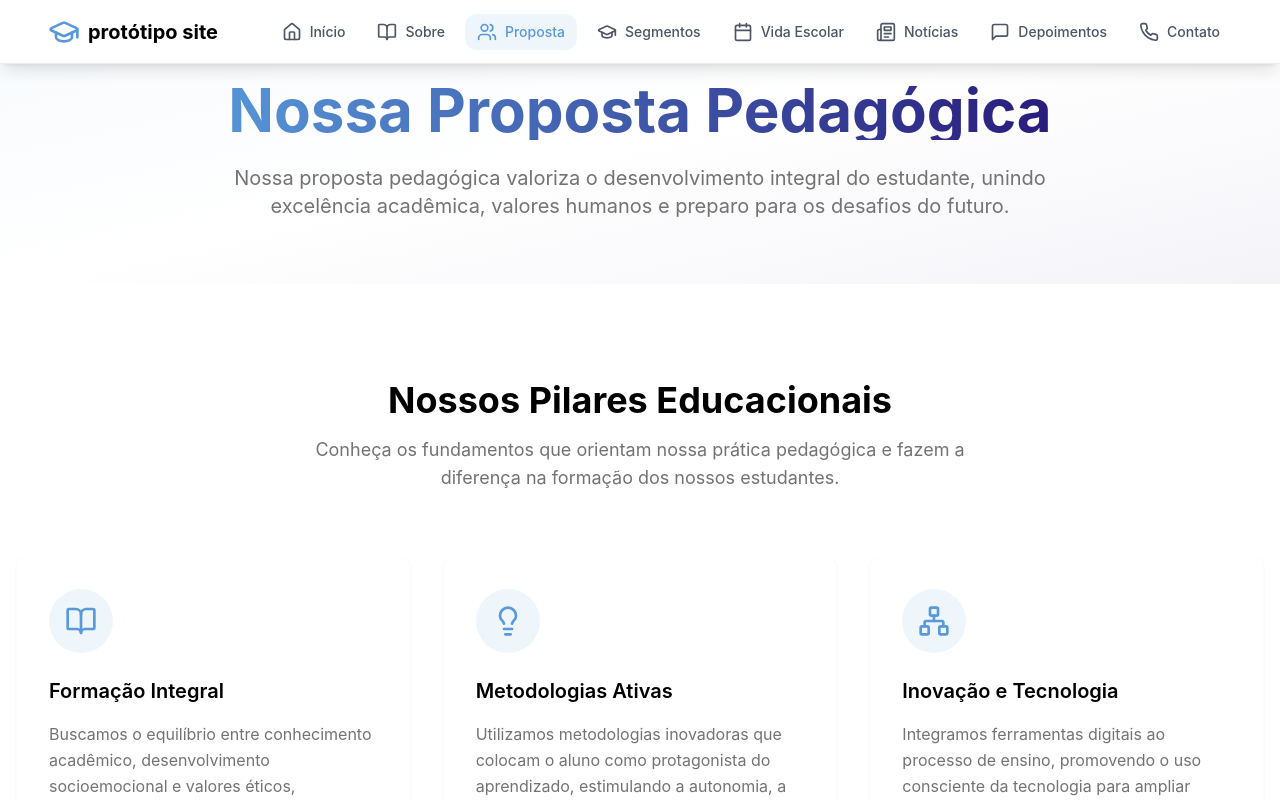
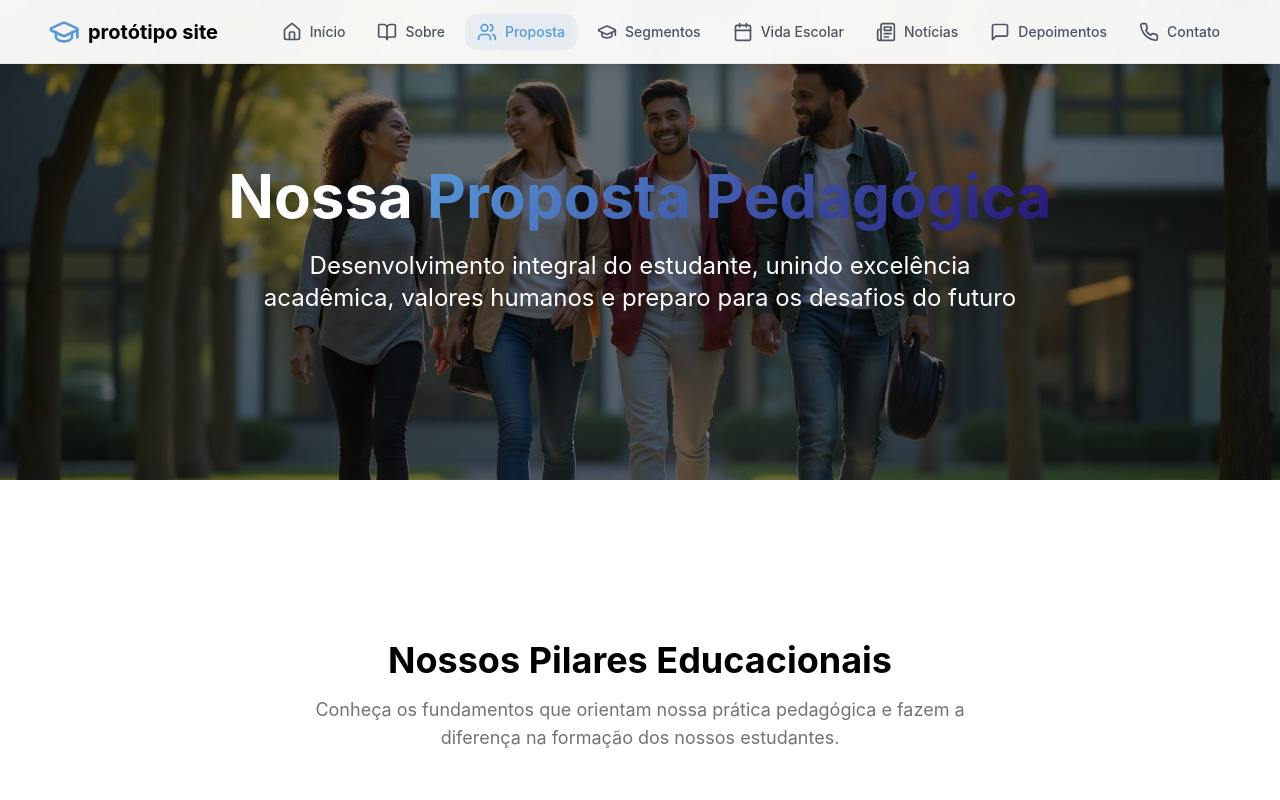
Before and after one commit to VonoxDeveloper/prototipo-marcosrichardson, a React (Vite) app: page /proposta in a window 1280 px wide. Shown: the top 800 px of the page. Built offline with nearby package versions, Linux system fonts and the light colour scheme.

Commit message:
Move image to top of page

```diff
--- a/src/pages/Proposta.tsx
+++ b/src/pages/Proposta.tsx
@@ -5,6 +5,7 @@ import { Button } from '@/components/ui/button';
 import { InteractiveHoverButton } from '@/components/ui/interactive-hover-button';
 import { BookOpen, Users, Lightbulb, Network, Heart } from 'lucide-react';
 import studentsLearning from '@/assets/students-learning.jpg';
+import heroImage from '@/assets/hero-school.jpg';
 
 const pillars = [
   {
@@ -40,21 +41,28 @@ const Proposta = () => {
       <HoverGradientNavBar />
 
       {/* Hero Section */}
-      <section className="relative pt-20 pb-16 bg-gradient-to-br from-primary/5 via-background to-secondary/5">
-        <div className="container mx-auto px-4">
-          <div className="max-w-4xl mx-auto text-center">
-            <h1 className="text-4xl sm:text-5xl lg:text-6xl font-bold mb-6 bg-gradient-to-r from-primary to-secondary bg-clip-text text-transparent">
-              Nossa Proposta Pedagógica
-            </h1>
-            <p className="text-lg sm:text-xl text-muted-foreground leading-relaxed">
-              Nossa proposta pedagógica valoriza o desenvolvimento integral do estudante, unindo excelência acadêmica, valores humanos e preparo para os desafios do futuro.
-            </p>
-          </div>
+      <section className="relative h-[60vh] flex items-center justify-center overflow-hidden">
+        <div className="absolute inset-0">
+          <img
+            src={heroImage}
+            alt="Nossa Proposta Pedagógica - Colégio Prototipo"
+            className="w-full h-full object-cover"
+          />
+          <div className="absolute inset-0 bg-black/50" />
+        </div>
+        <div className="relative z-10 text-center text-white px-4">
+          <h1 className="text-5xl md:text-6xl font-bold mb-6 slide-up">
+            Nossa <span className="text-gradient">Proposta Pedagógica</span>
+          </h1>
+          <p className="text-xl md:text-2xl max-w-3xl mx-auto fade-in">
+            Desenvolvimento integral do estudante, unindo excelência acadêmica, valores humanos e preparo para os desafios do futuro
+          </p>
         </div>
       </section>
 
-      {/* Pillars Section */}
-      <section className="py-16 sm:py-24">
+      <main className="pt-16">
+        {/* Pillars Section */}
+        <section className="py-16 sm:py-24">
         <div className="container mx-auto px-4">
           <div className="text-center mb-16">
             <h2 className="text-3xl sm:text-4xl font-bold mb-4">
@@ -133,6 +141,7 @@ const Proposta = () => {
           </div>
         </div>
       </section>
+      </main>
 
       <Footer />
     </div>
```
